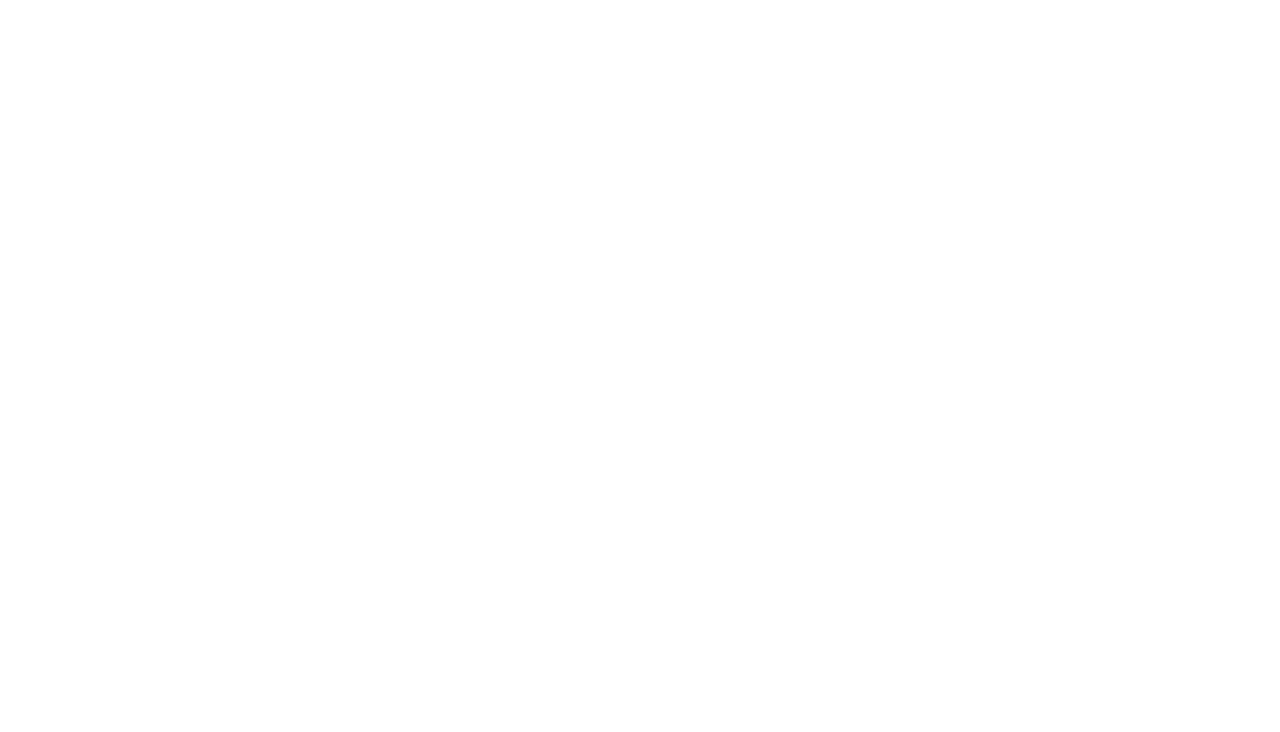
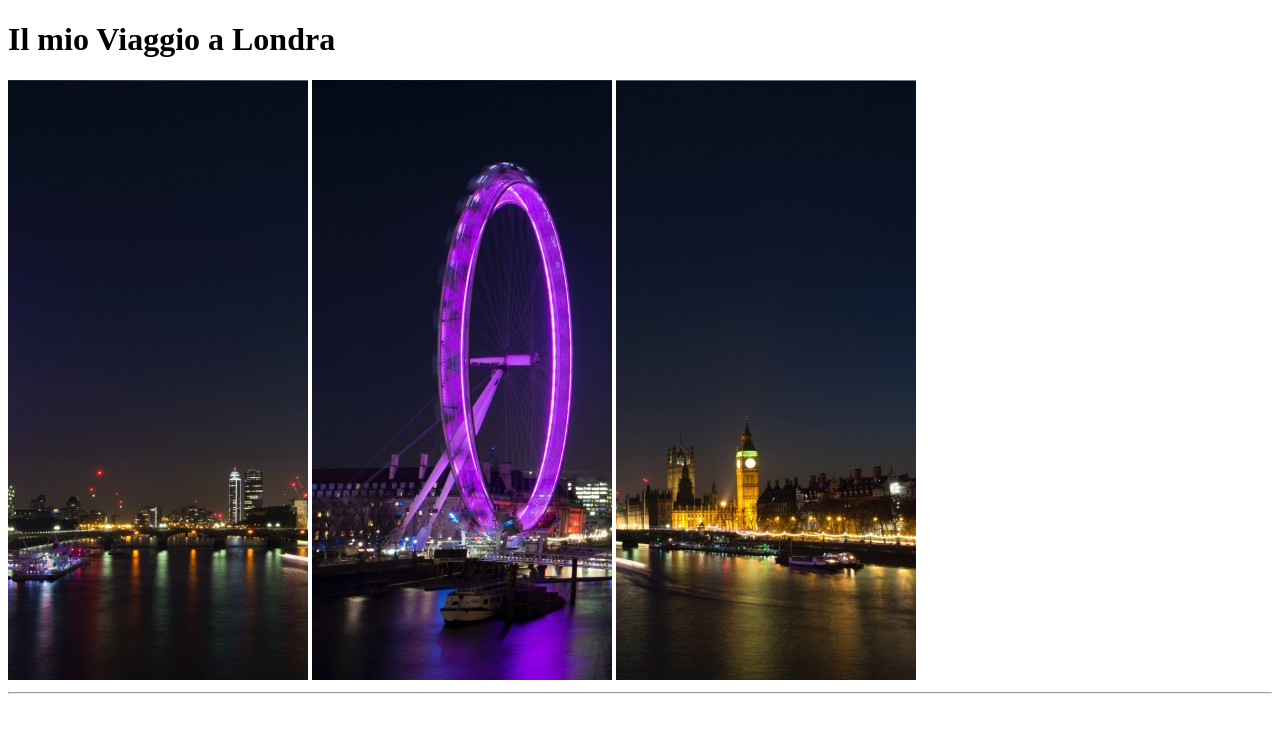
Before and after one commit to NicolaTeora/html-london-trip, a plain HTML site: page index.html in a window 1280 px wide. Drawn offline with Linux system fonts and the light colour scheme.

Commit message:
header development

```diff
--- a/index.html
+++ b/index.html
@@ -1,4 +1,5 @@
 <!DOCTYPE html>
+<!-- compilo head documento html -->
 <html lang="it">
 <head>
     <meta charset="UTF-8">
@@ -11,6 +12,18 @@
     <link rel="stylesheet" href="./img/logo-small.ico">
 </head>
 <body>
+<!-- suddivido con i tag semantici
+dividendo il main in 3 section -->
+    <header>
+        <h1>Il mio Viaggio a Londra</h1>
+            <div>
+                <img src="./img/pexels-bill-emrich-230794-1.jpg" alt="London">
+                <img src="./img/pexels-bill-emrich-230794-0.jpg" alt="London">
+                <img src="./img/pexels-bill-emrich-230794-2.jpg" alt="London">
+            </div>
+        <hr>
+    </header>
+<!-- main -->
 
 </body>
 </html>
```
